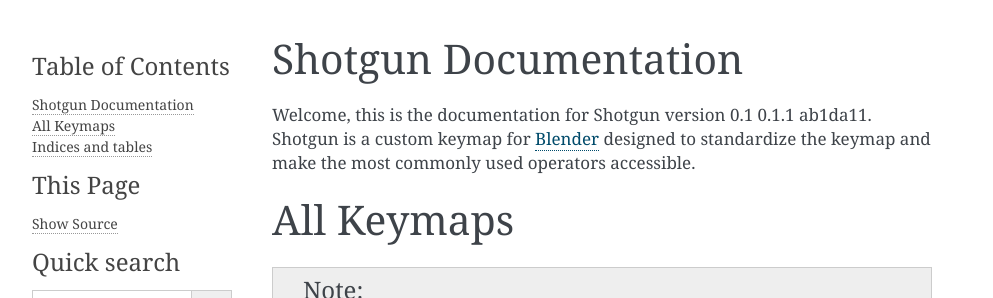
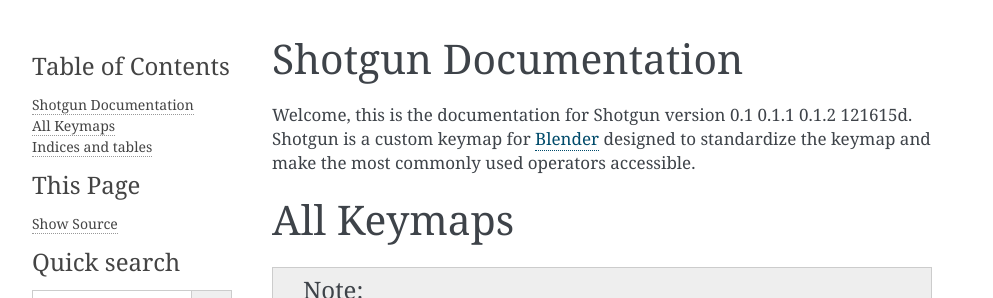
Before and after one commit to wisaac407/shotgun, a Sphinx documentation site: the page built from doc/index.rst, in a window 1280 px wide. Shown: the top 298 px of the page, without its empty margins (148-1141 px from the left). Built offline with Sphinx 7.4.7, drawn with Linux system fonts in a browser that asks for light colours; pages that are not in the unit, such as notebooks, are missing from menus.

Commit message:
Travis build: 25

```diff
--- a/doc/conf.py
+++ b/doc/conf.py
@@ -6,9 +6,7 @@
 
 sys.path.append(os.path.dirname(os.getcwd()))
 
-extensions = [
-    'keymap_domain'
-]
+extensions = ['keymap_domain']
 
 master_doc = 'index'
 
@@ -17,9 +15,11 @@
 author = 'Isaac Weaver'
 
 version = '0.1
-0.1.1 ab1da11'
+0.1.1
+0.1.2 121615d'
 release = '0.1
-0.1.1 ab1da11'
+0.1.1
+0.1.2 121615d'
 
 intersphinx_mapping = {
     'blender': ('http://docs.blender.org/api/blender_python_api_master/', '../blender_objects.inv')
--- a/doc/index.rst
+++ b/doc/index.rst
@@ -2,7 +2,8 @@
 Shotgun Documentation
 =====================
 Welcome, this is the documentation for Shotgun version 0.1
-0.1.1 ab1da11.
+0.1.1
+0.1.2 121615d.
 Shotgun is a custom keymap for `Blender <http://www.blender.org>`_ designed to standardize the keymap and make the most
 commonly used operators accessible.
 
```
